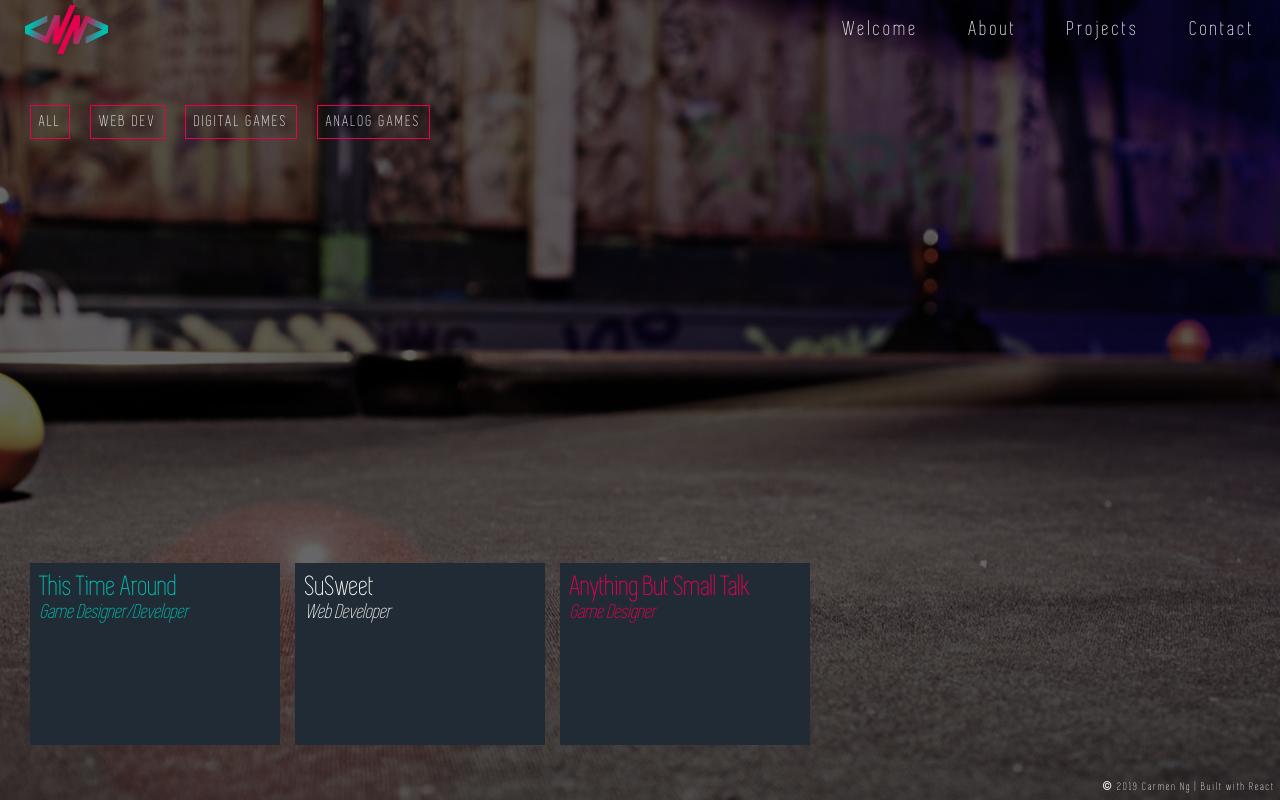
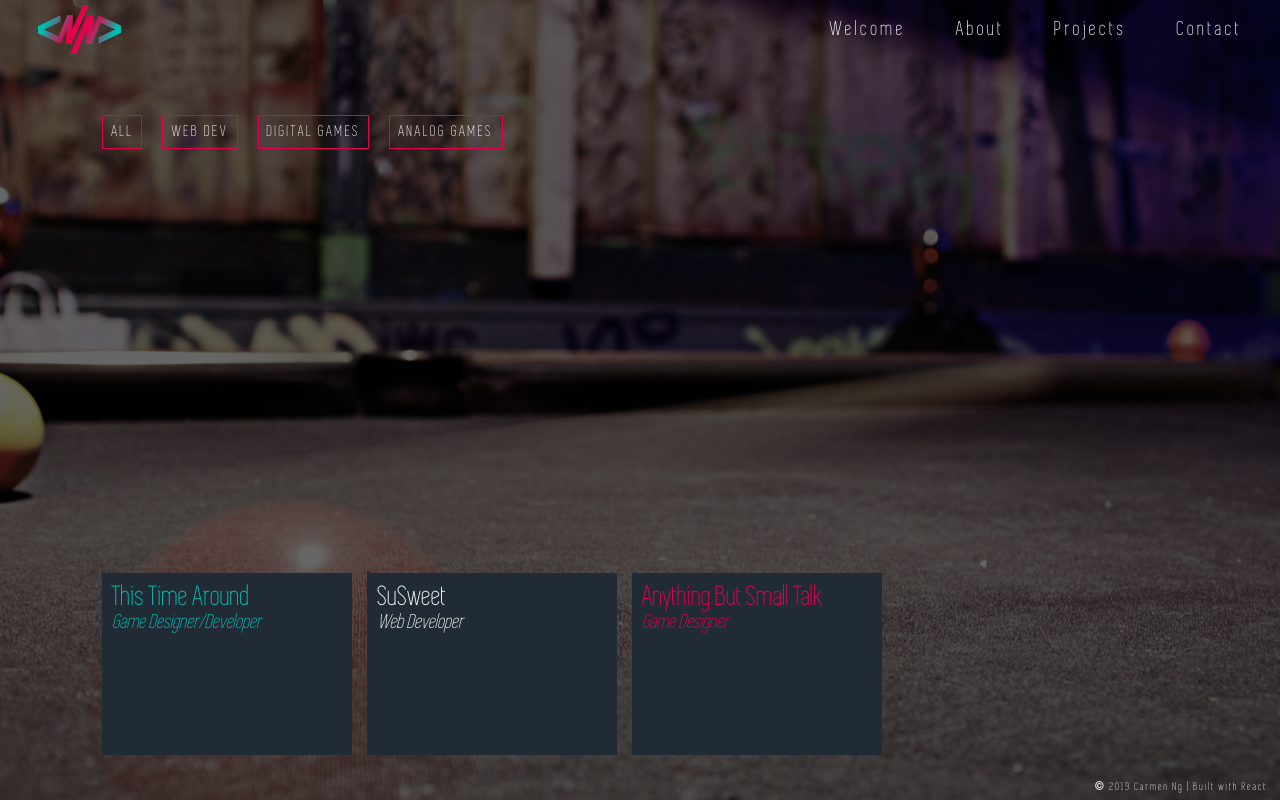
Before and after one commit to CarNg/webdev-nlv-portfolio-2019, a React (Create React App) app: page /projects in a window 1280 px wide. Built offline with nearby package versions, Linux system fonts and the light colour scheme.

Commit message:
Cleaned up some CSS

```diff
--- a/src/components/ContactForm/ContactForm.module.css
+++ b/src/components/ContactForm/ContactForm.module.css
@@ -4,6 +4,7 @@
     position: absolute;
     top: 50%;
     transform: translateY(-50%);
+    height: fit-content;
 }
 
 #title {
--- a/src/components/Footer/Footer.module.css
+++ b/src/components/Footer/Footer.module.css
@@ -12,7 +12,7 @@ footer {
 }
 
 footer > a{
-  margin-right: 5px;
+  margin-right: 1%;
 }
 
 @media only screen and (min-width: 350px) {
--- a/src/components/Header/Header.js
+++ b/src/components/Header/Header.js
@@ -9,7 +9,7 @@ function Header() {
   	return (
 		<header>
 			<div className={style.headerContainer}>
-				<img className={style.logo} src={logo} alt="Night Light Visuals Logo"/>
+				<Link to ="/"><img className={style.logo} src={logo} alt="Night Light Visuals Logo"/></Link>
 				<Link to="contact" className={style.headerLink}>Contact</Link>
 				<Link to="projects" className={style.headerLink}>Projects</Link>
 				<Link to="about" className={style.headerLink}>About</Link>
--- a/src/components/Header/Header.module.css
+++ b/src/components/Header/Header.module.css
@@ -1,5 +1,6 @@
 header {
   height: 60px;
+  padding: 0px 1%;
 }
 
 .headerContainer{
--- a/src/components/Welcome/Welcome.js
+++ b/src/components/Welcome/Welcome.js
@@ -1,5 +1,6 @@
 import React from 'react'
 import style from './Welcome.module.css';
+import {Link} from 'react-router-dom'
 
 export default function Welcome() {
     return (
@@ -10,9 +11,11 @@ export default function Welcome() {
                     <h3>Web Developer/Game Designer</h3>
                     <h5>Originally based in Ireland, now based in Hong Kong. Orginally a web designer, now a web developer.</h5>
                 </div>
-                <div className={[style.button, "button"].join(' ')}>
-                    view projects
-                </div>
+                <Link to="/projects">
+                    <div className={[style.button, "button"].join(' ')}>
+                        view projects
+                    </div>
+                </Link>
                 <div className={[style.button, "button"].join(' ')} style={{marginLeft: "0px"}}>
                     download resume
                 </div>
--- a/src/routes/Contact.js
+++ b/src/routes/Contact.js
@@ -4,7 +4,7 @@ import ContactInfo from '../components/ContactInfo/ContactInfo';
 
 export default function Contact() {
     return (
-        <div style={{width: "960px", height: "100%", margin: "0 auto"}}>
+        <div style={{width: "960px", height: "calc(100% - 80px)", margin: "0 auto"}}>
             <ContactForm/>
             <ContactInfo/>
         </div>
--- a/src/routes/Projects.js
+++ b/src/routes/Projects.js
@@ -15,6 +15,6 @@ export default function Projects() {
 const wrapper = {
     height: "calc(100% - 140px)",
     position: "relative",
-    width: "calc(100% - 60px)",
-    padding: "30px",
+    width: "calc(84% - 60px)",
+    padding: "40px 8%",
 }
```
